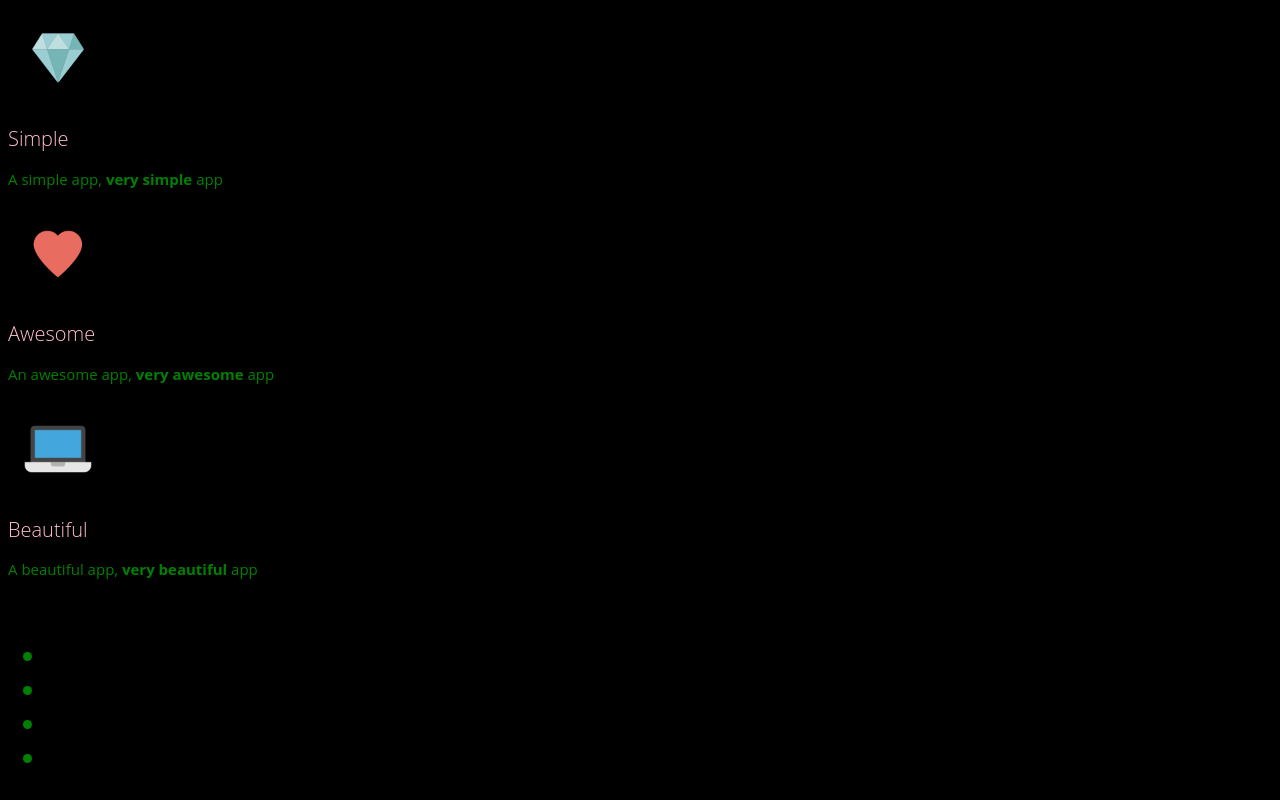
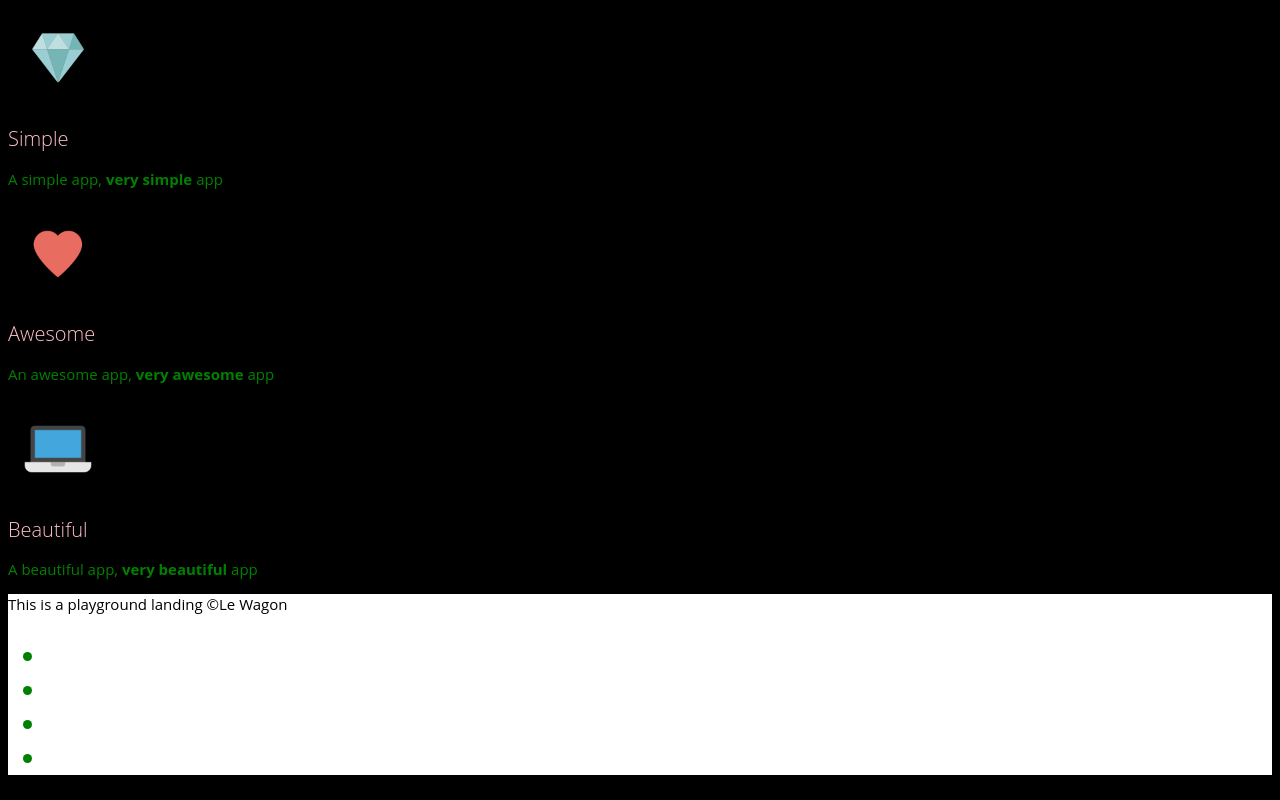
Before and after one commit to clementbaissat/myapp, a plain HTML site: page index.html in a window 1280 px wide. Shown: the part 401-1201 px from the top of the page. Drawn offline with Linux system fonts and the light colour scheme.

Commit message:
change background

```diff
--- a/index.html
+++ b/index.html
@@ -37,10 +37,8 @@
     <p>A beautiful app, <strong>very beautiful</strong> app</p>
 
 
-<div class="1">
+<div class="city">
   <p style="color: black"> This is a playground landing ©Le Wagon</p>
-</div>
-  </body>
 
   <ul>
   <li><a href="#"><i class="fa fa-youtube"></i></a></li>
@@ -49,4 +47,7 @@
   <li><a href="#"><i class="fa fa-github"></i></a></li>
 </ul>
 
+</div>
+
+</body>
 </html>
--- a/style.css
+++ b/style.css
@@ -28,6 +28,11 @@ a:hover {
   color: purple;
 }
 
+.city{
+	background-color: white;
+
+}
+
 
 #banner{
   text-align: center;
```
Also changed, not shown: 1 other file.
